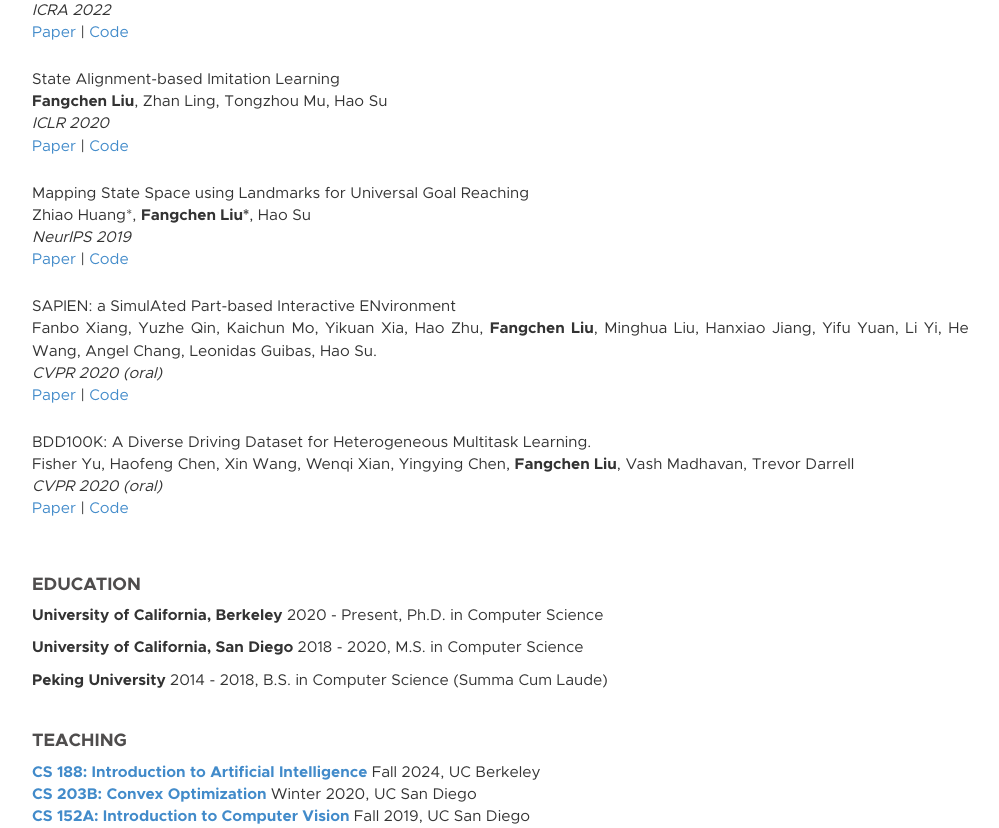
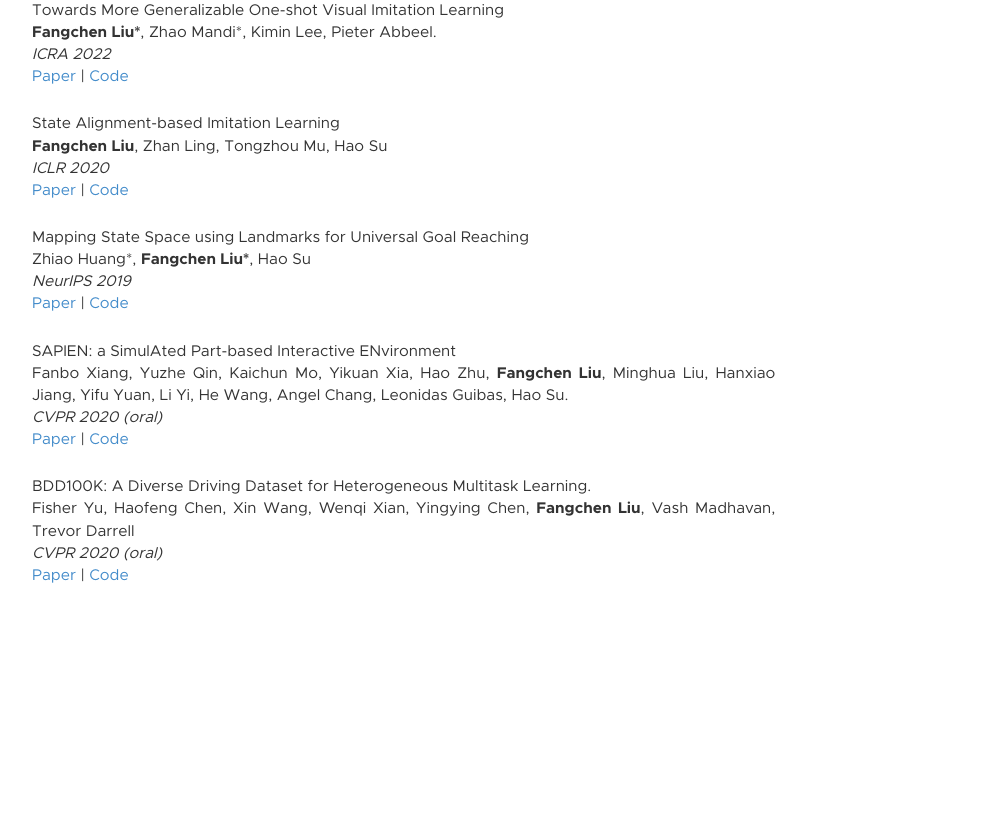
Before and after one commit to FangchenLiu/fangchenliu.github.io, a plain HTML site: page index.html in a window 1280 px wide. Shown: the part 1806-2634 px from the top of the page, without its empty margins (43-1042 px from the left). After the commit the page ends 2418 px from the top, so only its background shows below. Drawn offline with Linux system fonts and the light colour scheme.

Commit message:
simple simple

```diff
--- a/index.html
+++ b/index.html
@@ -87,7 +87,7 @@
         <p>
             <a href="mailto:fangchen_liu@berkeley.edu">Email</a> | <a href="https://scholar.google.com/citations?user=2ABKu2YAAAAJ&hl=en">Google Scholar</a> | <a href="https://github.com/FangchenLiu">GitHub</a> | <a href="https://twitter.com/fangchenliu_">Twitter</a>
     </div>
-    <div id="publication" class="col-md-10" style="text-align:justify">
+    <div id="publication" class="col-md-8" style="text-align:justify">
         <h3>Research</h3> <span style="font-size: 15px">* indicates equal contribution</span>
         <div class="pub">
             <table width="100%" border="0">
@@ -591,33 +591,33 @@
         </div>
     </div>
 
-    <div id="education" class="col-md-10" style="text-align:justify">
-        <h3>Education</h3>
-        <p><b>University of California, Berkeley   </b>2020 - Present, Ph.D. in Computer Science</p>
-        <p><b>University of California, San Diego </b>2018 - 2020, M.S. in Computer Science</p>
-        <p><b>Peking University </b>2014 - 2018, B.S. in Computer Science (Summa Cum Laude)</p>
-    </div>
+<!--    <div id="education" class="col-md-10" style="text-align:justify">-->
+<!--        <h3>Education</h3>-->
+<!--        <p><b>University of California, Berkeley   </b>2020 - Present, Ph.D. in Computer Science</p>-->
+<!--        <p><b>University of California, San Diego </b>2018 - 2020, M.S. in Computer Science</p>-->
+<!--        <p><b>Peking University </b>2014 - 2018, B.S. in Computer Science (Summa Cum Laude)</p>-->
+<!--    </div>-->
 
-    <div id="teaching" class="col-md-10" style="text-align:justify">
-        <h3>Teaching</h3>
-        <strong><a
-                href="https://inst.eecs.berkeley.edu/~cs188/fa24/">
-            CS 188: Introduction to Artificial Intelligence
-        </a></strong> Fall 2024, UC Berkeley
-        <br>
-        <strong><a
-                href="https://cseweb.ucsd.edu/classes/wi20/cse203B-a/">
-            CS 203B: Convex Optimization
-        </a></strong>Winter 2020, UC San Diego
-        <br>
-         <strong><a
-                href="https://ucsd-cse-152.github.io/FA19/index.html">
-            CS 152A: Introduction to Computer Vision
-        </a></strong>Fall 2019, UC San Diego
-        <br>
-    </div>
+<!--    <div id="teaching" class="col-md-10" style="text-align:justify">-->
+<!--        <h3>Teaching</h3>-->
+<!--        <strong><a-->
+<!--                href="https://inst.eecs.berkeley.edu/~cs188/fa24/">-->
+<!--            CS 188: Introduction to Artificial Intelligence-->
+<!--        </a></strong> Fall 2024, UC Berkeley-->
+<!--        <br>-->
+<!--        <strong><a-->
+<!--                href="https://cseweb.ucsd.edu/classes/wi20/cse203B-a/">-->
+<!--            CS 203B: Convex Optimization-->
+<!--        </a></strong>Winter 2020, UC San Diego-->
+<!--        <br>-->
+<!--         <strong><a-->
+<!--                href="https://ucsd-cse-152.github.io/FA19/index.html">-->
+<!--            CS 152A: Introduction to Computer Vision-->
+<!--        </a></strong>Fall 2019, UC San Diego-->
+<!--        <br>-->
+<!--    </div>-->
 
-</div>
+<!--</div>-->
 
 
 <!--<div id="footerwrap">-->
```
